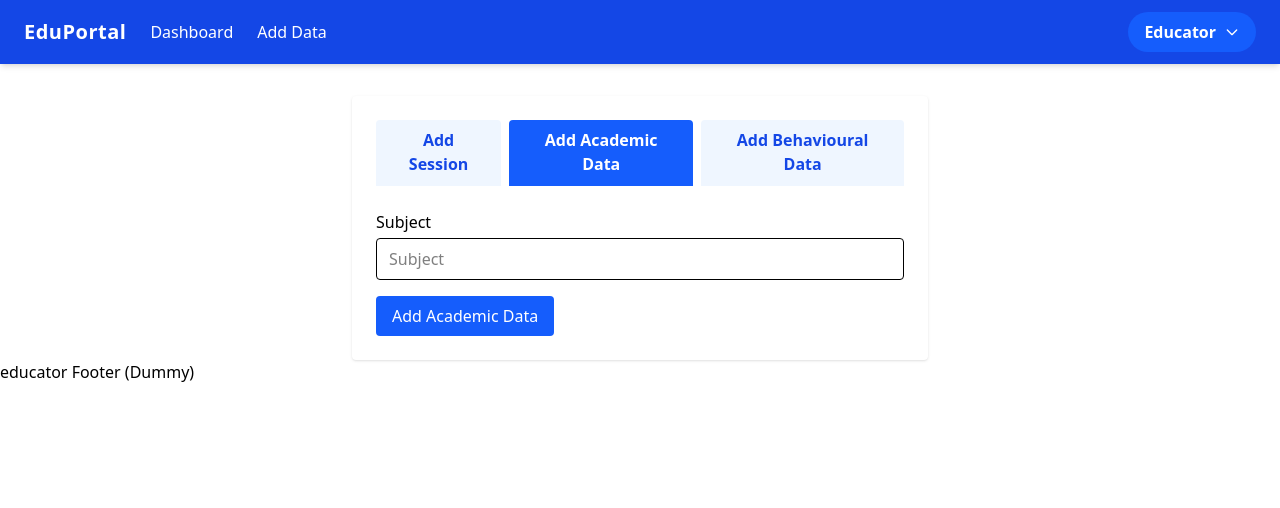
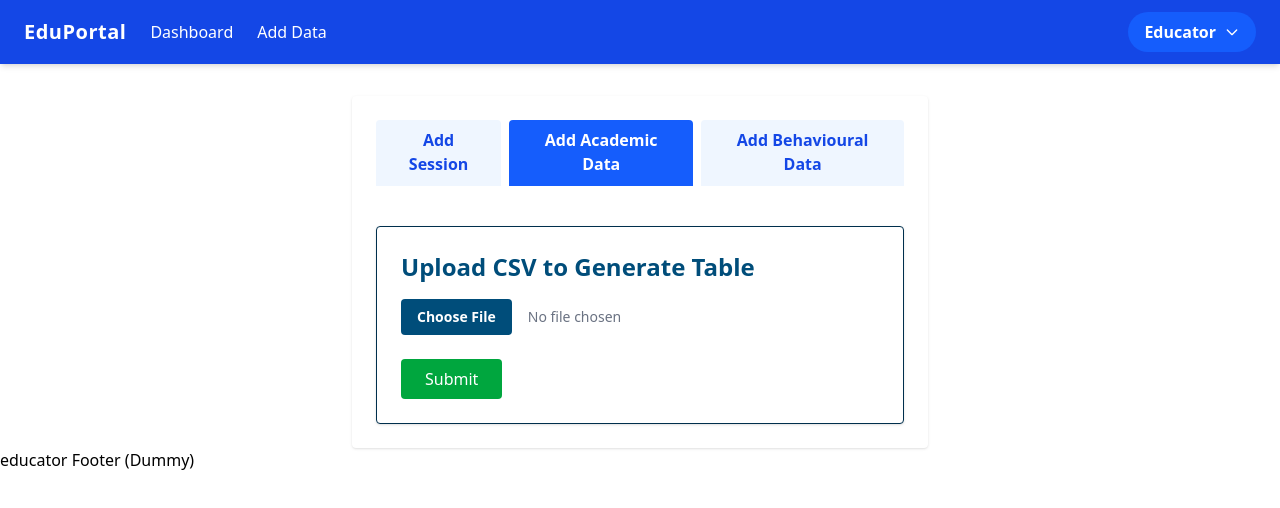
Before and after one commit to Jeynang2024/Eduportal, a React (Vite) app in the folder client/: page /educator/add-data in a window 1280 px wide. Both pictures are taken after typing "Sample", "Sample", "2020-01-15" into the empty fields and a click on the button "Add Academic Data". Shown: the top 508 px of the page. Built offline with nearby package versions, Linux system fonts and the light colour scheme.

Commit message:
Add CSV upload functionality and display table in AddAcademicDataForm component

```diff
--- a/client/src/components/educator/add-data/AddAcademicDataForm.jsx
+++ b/client/src/components/educator/add-data/AddAcademicDataForm.jsx
@@ -1,21 +1,86 @@
+import { useState } from "react";
 import toast from "react-hot-toast";
 import { addAcademicData } from "../../../services/educatorService";
 
+const AddAcademicDataForm = () => {
+  const [tableData, setTableData] = useState([]);
+  const [fileName, setFileName] = useState("");
 
-const AddAcademicDataForm = () => {
+  const handleCSVUpload = (e) => {
+    const file = e.target.files[0];
+    if (!file) return;
+    setFileName(file.name);
+
+    const reader = new FileReader();
+    reader.onload = (event) => {
+      const text = event.target.result;
+      const rows = text.trim().split("\n");
+      const parsedData = rows.map((row) => row.split(","));
+      setTableData(parsedData);
+    };
+    reader.readAsText(file);
+  };
+
   const handleSubmit = (e) => {
     e.preventDefault();
-    addAcademicData({ dummy: true });
+    if (!tableData.length) {
+      toast.error("Please upload a CSV file before submitting.");
+      return;
+    }
+    addAcademicData({ table: tableData, fileName });
     toast.success("Academic data added!");
   };
+
   return (
-    <form onSubmit={handleSubmit} className="space-y-4">
-      <div>
-        <label className="block mb-1 font-medium">Subject</label>
-        <input className="border px-3 py-2 rounded w-full" placeholder="Subject" required />
-      </div>
-      <button type="submit" className="bg-blue-600 text-white px-4 py-2 rounded hover:bg-blue-700">Add Academic Data</button>
-    </form>
+    <div className="max-w-4xl mx-auto mt-10 bg-white border border-[#002f4d] p-6 rounded shadow">
+      <h1 className="text-2xl font-bold mb-4 text-[#004d7a]">Upload CSV to Generate Table</h1>
+
+      <form onSubmit={handleSubmit} className="space-y-6">
+        <input
+          type="file"
+          accept=".csv"
+          onChange={handleCSVUpload}
+          className="block w-full text-sm text-gray-500
+            file:mr-4 file:py-2 file:px-4 file:rounded file:border-0
+            file:text-sm file:font-semibold file:bg-[#004d7a]
+            file:text-white hover:file:bg-[#00395a]"
+        />
+
+        {tableData.length > 0 && (
+          <div className="overflow-x-auto">
+            <table className="min-w-full border border-gray-300 text-sm mt-4">
+              <thead className="bg-blue-100">
+                <tr>
+                  {tableData[0].map((cell, idx) => (
+                    <th key={idx} className="border px-4 py-2 text-left font-semibold">
+                      {cell}
+                    </th>
+                  ))}
+                </tr>
+              </thead>
+              <tbody>
+                {tableData.slice(1).map((row, idx) => (
+                  <tr key={idx} className="hover:bg-gray-50">
+                    {row.map((cell, cIdx) => (
+                      <td key={cIdx} className="border px-4 py-2 text-left">
+                        {cell}
+                      </td>
+                    ))}
+                  </tr>
+                ))}
+              </tbody>
+            </table>
+          </div>
+        )}
+
+        <button
+          type="submit"
+          className="bg-green-600 hover:bg-green-700 text-white px-6 py-2 rounded"
+        >
+          Submit
+        </button>
+      </form>
+    </div>
   );
 };
 
```
Also changed, not shown: client/src/assets/sampleEducationData.csv (added).
